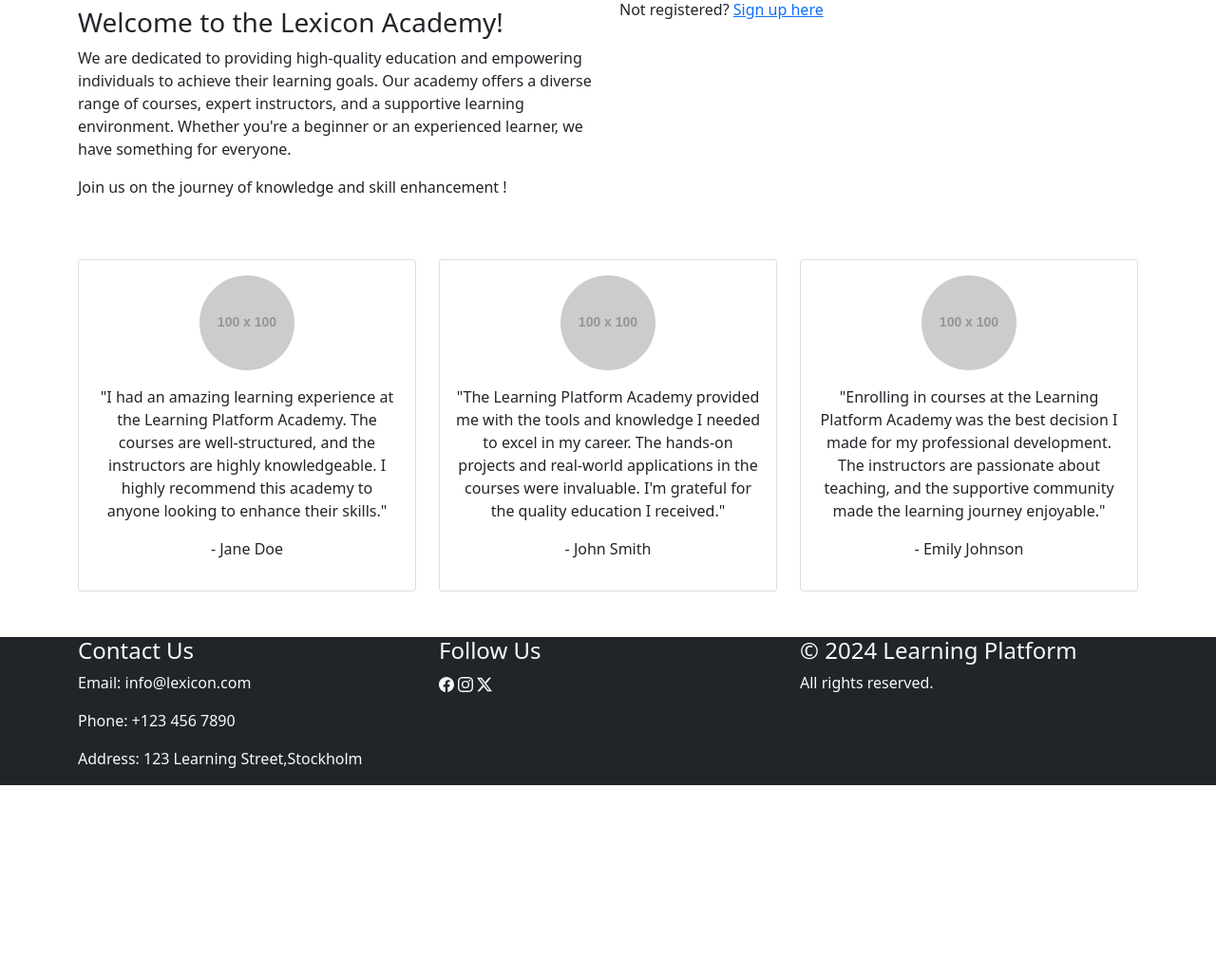
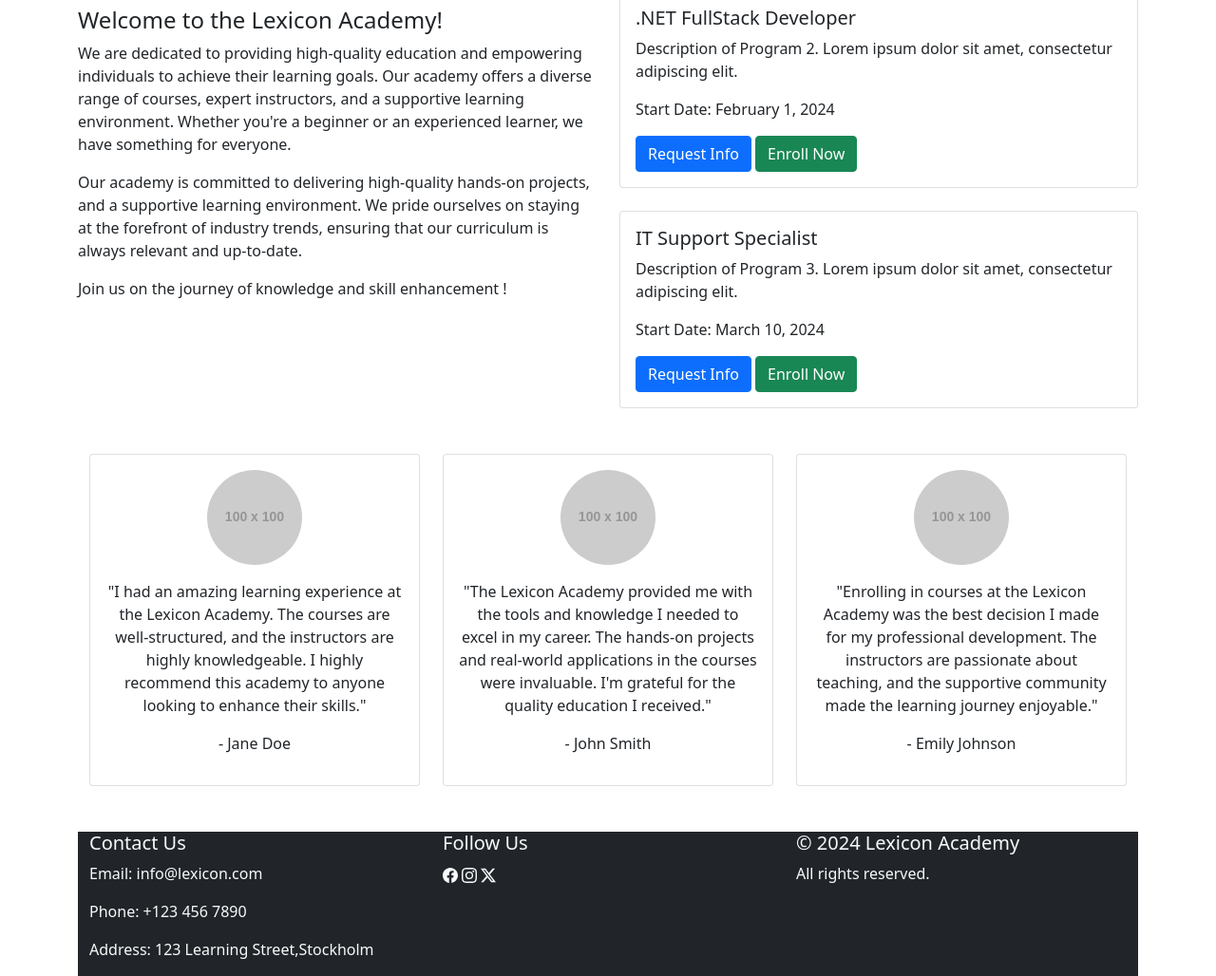
Before and after one commit to milk-mode/lexicon-academy, a Flask app: page / in a window 1280 px wide. Shown: the part 370-1398 px from the top of the page at 95% size. Before the commit the page ends 1197 px from the top, so only its background shows below. Run offline with Flask 3, Linux system fonts and the light colour scheme; grey boxes labelled with a size stand in for pictures from a placeholder-image service; some libraries are stand-ins or nearby versions.

Commit message:
edit home page

```diff
--- a/lexicon_app/templates/home.html
+++ b/lexicon_app/templates/home.html
@@ -82,16 +82,61 @@
 
             <div class="pt-2">
 
-                <h3>Welcome to the Lexicon Academy!</h3>
+                <h4>Welcome to the Lexicon Academy!</h4>
                 <p class="text-justify"> We are dedicated to providing high-quality education and empowering
                     individuals to achieve their learning goals. Our academy offers a diverse range of courses, expert
                     instructors, and a supportive learning environment. Whether you're a beginner or an experienced
-                    learner, we have something for everyone.</p>
+                    learner, we have something for everyone. <p> Our academy is committed to delivering high-quality
+                    hands-on projects, and a supportive learning environment. We
+                    pride ourselves on staying at the forefront of industry trends, ensuring that our curriculum is
+                    always relevant and up-to-date.</p></p>
                 <p> Join us on the journey of knowledge and skill enhancement !</p>
             </div>
         </div>
 
         <div class="col-md-6">
+            <h5>Featured Programs</h5>
+
+            <!-- Program 1 -->
+            <div class="card mb-4">
+                <!--                <img src="https://placehold.it/400x200" class="card-img-top" alt="Program 1 Image">-->
+                <div class="card-body">
+                    <h5 class="card-title">Python and Cyber Security </h5>
+                    <p class="card-text">Description of Program 1. Lorem ipsum dolor sit amet, consectetur adipiscing
+                        elit.</p>
+                    <p class="start-date">Start Date: January 15, 2024</p>
+                    <button class="btn btn-primary">Request Info</button>
+                    <button class="btn btn-success">Enroll Now</button>
+                </div>
+            </div>
+
+            <!-- Program 2 -->
+            <div class="card mb-4">
+                <!--                <img src="https://placehold.it/400x200" class="card-img-top" alt="Program 2 Image">-->
+                <div class="card-body">
+                    <h5 class="card-title">.NET FullStack Developer</h5>
+                    <p class="card-text">Description of Program 2. Lorem ipsum dolor sit amet, consectetur adipiscing
+                        elit.</p>
+                    <p class="start-date">Start Date: February 1, 2024</p>
+                    <button class="btn btn-primary">Request Info</button>
+                    <button class="btn btn-success">Enroll Now</button>
+                </div>
+            </div>
+
+            <!-- Program 3 -->
+            <div class="card">
+                <!--                <img src="https://placehold.it/400x200" class="card-img-top" alt="Program 3 Image">-->
+                <div class="card-body">
+                    <h5 class="card-title">IT Support Specialist</h5>
+                    <p class="card-text">Description of Program 3. Lorem ipsum dolor sit amet, consectetur adipiscing
+                        elit.</p>
+                    <p class="start-date">Start Date: March 10, 2024</p>
+                    <button class="btn btn-primary">Request Info</button>
+                    <button class="btn btn-success">Enroll Now</button>
+                </div>
+            </div>
+        </div>
+        <!--<div class="col-md-6">
             <div class="login-signup">
                 <h2>Login</h2>
 
@@ -112,7 +157,7 @@
                 </div>
             </div>
         </div>
-    </div>
+    </div>-->
     </div>
     <!-- Column 3: Testimonials -->
     <div class="container mt-5">
@@ -123,7 +168,7 @@
                 <div class="card">
                     <div class="card-body text-center">
                         <img src="https://placehold.it/100x100" alt="Student 1" class="rounded-circle mb-3">
-                    <p class="quote">"I had an amazing learning experience at the Learning Platform Academy. The courses
+                        <p class="quote">"I had an amazing learning experience at the Lexicon Academy. The courses
                             are well-structured, and the instructors are highly knowledgeable. I highly recommend this
                             academy to anyone looking to enhance their skills."</p>
                         <p class="student-name">- Jane Doe</p>
@@ -136,7 +181,7 @@
                 <div class="card">
                     <div class="card-body text-center">
                         <img src="https://placehold.it/100x100" alt="Student 2" class="rounded-circle mb-3">
-                    <p class="quote">"The Learning Platform Academy provided me with the tools and knowledge I needed to
+                        <p class="quote">"The Lexicon Academy provided me with the tools and knowledge I needed to
                             excel in my career. The hands-on projects and real-world applications in the courses were
                             invaluable. I'm grateful for the quality education I received."</p>
                         <p class="student-name">- John Smith</p>
@@ -149,7 +194,7 @@
                 <div class="card">
                     <div class="card-body text-center">
                         <img src="https://placehold.it/100x100" alt="Student 3" class="rounded-circle mb-3">
-                    <p class="quote">"Enrolling in courses at the Learning Platform Academy was the best decision I made
+                        <p class="quote">"Enrolling in courses at the Lexicon Academy was the best decision I made
                             for my professional development. The instructors are passionate about teaching, and the
                             supportive community made the learning journey enjoyable."</p>
                         <p class="student-name">- Emily Johnson</p>
@@ -164,7 +209,7 @@
             <div class="row">
                 <!-- Contact Info -->
                 <div class="col-md-4">
-                <h4>Contact Us</h4>
+                    <h5>Contact Us</h5>
                     <p>Email: info@lexicon.com</p>
                     <p>Phone: +123 456 7890</p>
                     <p>Address: 123 Learning Street,Stockholm</p>
@@ -172,7 +217,7 @@
 
                 <!-- Social Media Icons -->
                 <div class="col-md-4">
-                <h4>Follow Us</h4>
+                    <h5>Follow Us</h5>
 
                     <svg xmlns="http://www.w3.org/2000/svg" width="16" height="16" fill="currentColor"
                          class="bi bi-facebook" viewBox="0 0 16 16">
@@ -190,9 +235,9 @@
                     </svg>
                 </div>
 
-            <!-- Copyright Info -->
+
                 <div class="col-md-4">
-                <h4>&copy; 2024 Learning Platform</h4>
+                    <h5>&copy; 2024 Lexicon Academy</h5>
                     <p>All rights reserved.</p>
                 </div>
             </div>
```
Lines whose indentation alone changed are shown as unchanged.
